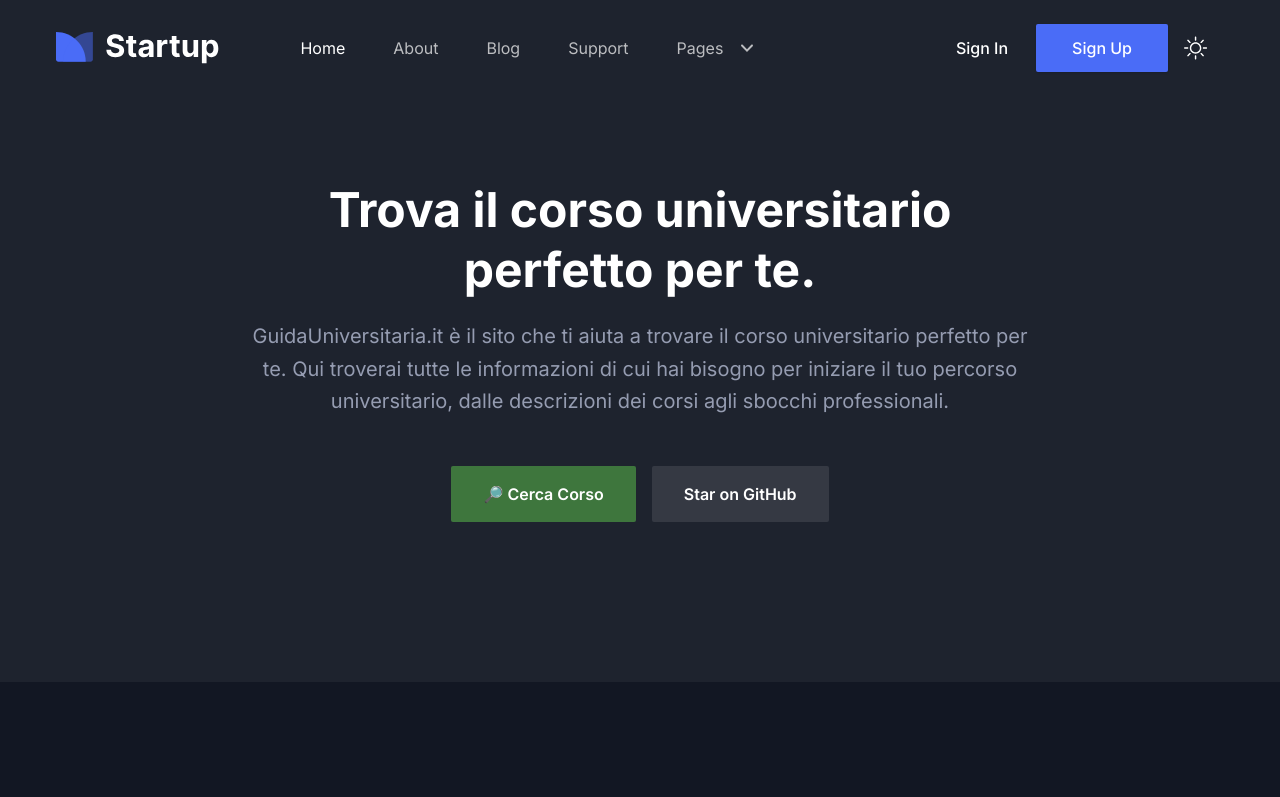
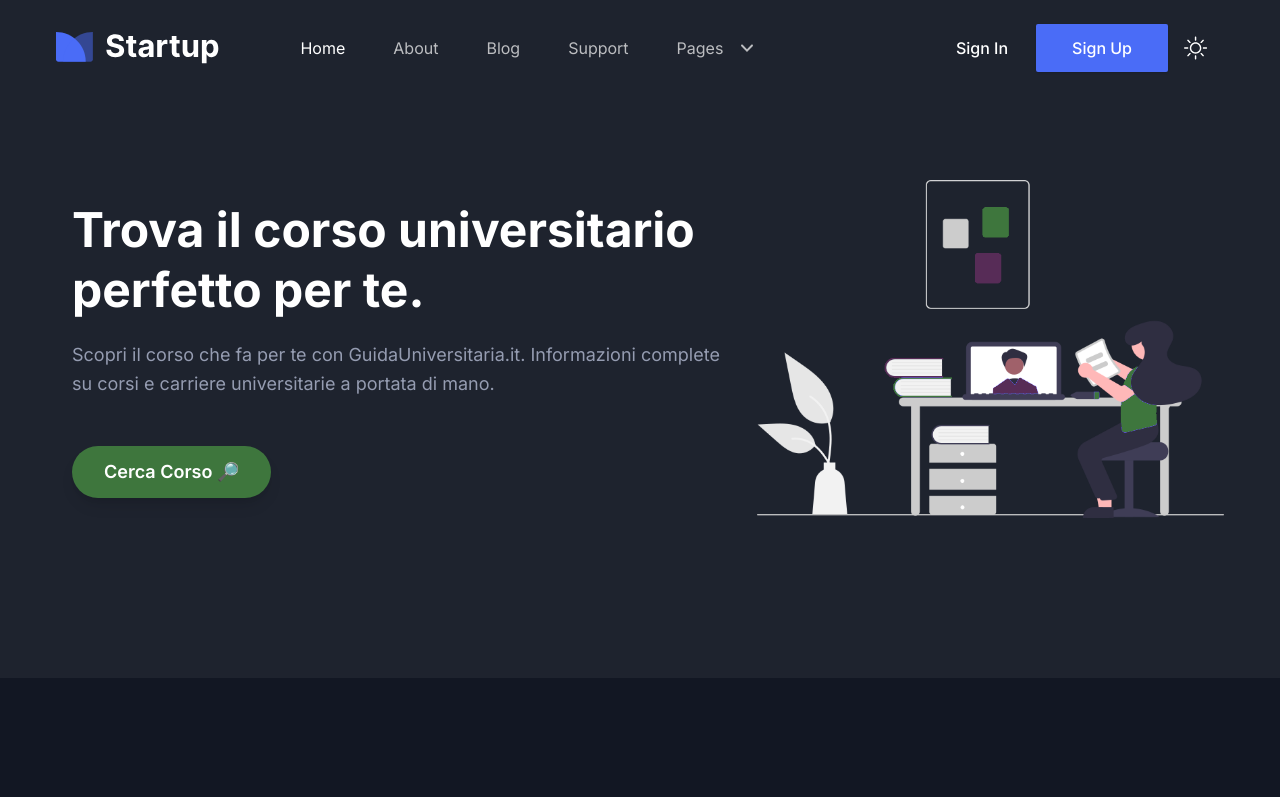
Before and after one commit to Attol8/guidauniversitaria, a Next.js app: page / in a window 1280 px wide. Shown: the top 797 px of the page. Built offline with nearby package versions, Linux system fonts and the light colour scheme.

Commit message:
first attempt at hero section

```diff
--- a/src/components/Hero/index.tsx
+++ b/src/components/Hero/index.tsx
@@ -1,36 +1,41 @@
-import Link from "next/link";
+import Link from 'next/link';
+import Image from 'next/image';
 
 const Hero = () => {
   return (
-    <>
     <section
       id="home"
       className="relative z-10 overflow-hidden bg-white pb-16 pt-[120px] dark:bg-gray-dark md:pb-[120px] md:pt-[150px] xl:pb-[160px] xl:pt-[180px] 2xl:pb-[200px] 2xl:pt-[210px]"
     >
-        <div className="container">
-          <div className="-mx-4 flex flex-wrap">
-            <div className="w-full px-4">
-              <div className="mx-auto max-w-[800px] text-center">
+      <div className="container mx-auto px-4">
+        <div className="flex flex-col-reverse md:flex-row-reverse items-center justify-between md:w-full">
+          {/* Adjust margins in the flex item containing the image for mobile views */}
+          <div className="w-full md:w-2/5 flex items-center justify-center mt-8 md:mt-0">
+            <div className="relative w-full">
+              <Image
+                src="/images/hero/hero_section_illustration.png"
+                alt="Educational Illustration"
+                layout='responsive'
+                width={692}
+                height={500}
+                objectFit='contain'
+              />
+            </div>
+          </div>
+          <div className="w-full md:w-3/5 px-4">
+            <div className="text-center md:text-left mx-auto max-w-full">
               <h1 className="mb-5 text-3xl font-bold leading-tight text-[#1a3d1f] dark:text-white sm:text-4xl sm:leading-tight md:text-5xl md:leading-tight">
                 Trova il corso universitario perfetto per te.
               </h1>
-                <p className="mb-12 text-base !leading-relaxed text-body-color dark:text-body-color-dark sm:text-lg md:text-xl">
-                  GuidaUniversitaria.it è il sito che ti aiuta a trovare il corso universitario perfetto per te.
-                  Qui troverai tutte le informazioni di cui hai bisogno per iniziare il tuo percorso universitario,
-                  dalle descrizioni dei corsi agli sbocchi professionali.
+              <p className="mb-12 text-small !leading-relaxed text-body-color dark:text-body-color-dark sm:text-base md:text-lg">
+                Scopri il corso che fa per te con GuidaUniversitaria.it. Informazioni complete su corsi e carriere universitarie a portata di mano.
               </p>
-                <div className="flex flex-col items-center justify-center space-y-4 sm:flex-row sm:space-x-4 sm:space-y-0">
+              <div className="flex items-center md:items-start justify-center md:justify-start">
                 <Link
                   href="https://nextjstemplates.com/templates/saas-starter-startup"
-                    className="rounded-sm bg-[#3e763d] px-8 py-4 text-base font-semibold text-white duration-300 ease-in-out hover:bg-primary/80"
+                  className="rounded-full bg-[#3e763d] px-8 py-3 text-lg font-semibold text-white shadow-lg duration-300 ease-in-out hover:bg-[#2f5930] transform hover:-translate-y-1"
                 >
-                    🔎 Cerca Corso
-                  </Link>
-                  <Link
-                    href="https://github.com/NextJSTemplates/startup-nextjs"
-                    className="inline-block rounded-sm bg-verde-alloro px-8 py-4 text-base font-semibold text-white duration-300 ease-in-out hover:bg-black/90 dark:bg-white/10 dark:text-white dark:hover:bg-white/5"
-                  >
-                    Star on GitHub
+                  Cerca Corso 🔎
                 </Link>
               </div>
             </div>
@@ -38,7 +43,6 @@ const Hero = () => {
         </div>
       </div>
     </section>
-    </>
   );
 };
 
```
Also changed, not shown: public/images/hero/hero_section_illustration.png (added). Lines whose indentation alone changed are shown as unchanged.
